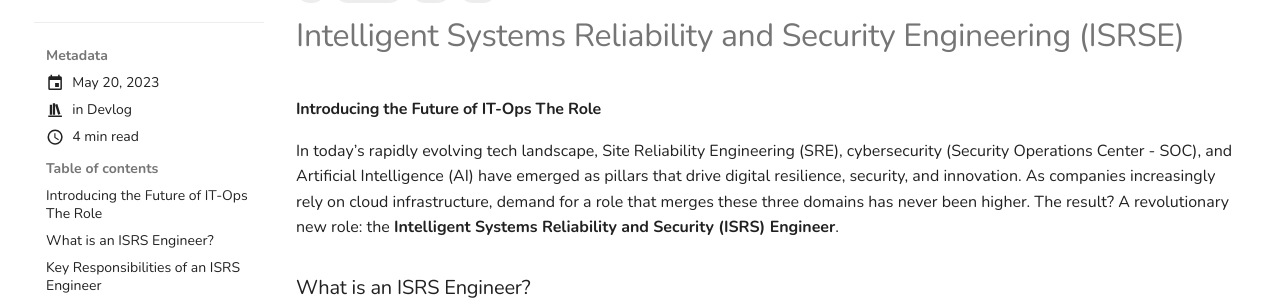
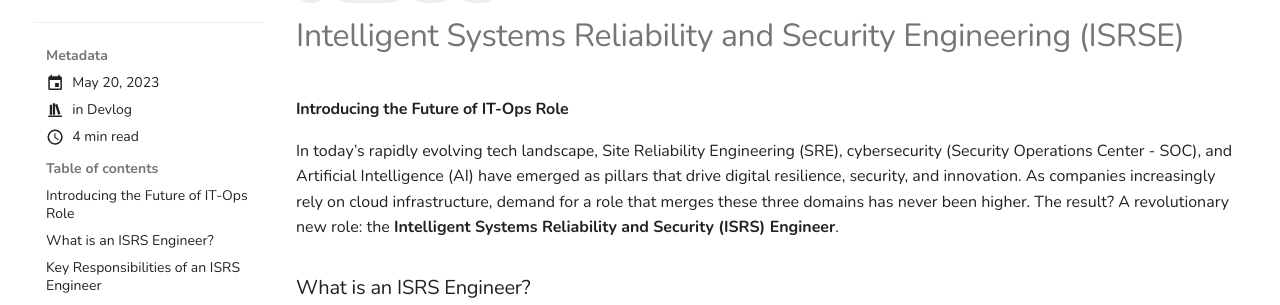
Before and after one commit to nokijfb/8389188babayagaisdfyigaqf, an MkDocs documentation site: the page built from docs/blog/posts/isrse.md, in a window 1280 px wide and 900 px high. Shown: the part 170-475 px from the top of the window. Built offline with MkDocs 1.6.1 and Material for MkDocs 9.7.7, drawn with Linux system fonts in a browser that asks for light colours.

Commit message:
updcontent

```diff
--- a/docs/blog/posts/isrse.md
+++ b/docs/blog/posts/isrse.md
@@ -10,7 +10,7 @@ tags:
 ---
 
 # Intelligent Systems Reliability and Security Engineering (ISRSE)
-#### Introducing the Future of IT-Ops The Role
+#### Introducing the Future of IT-Ops Role
 
 In today’s rapidly evolving tech landscape, Site Reliability Engineering (SRE), cybersecurity (Security Operations Center - SOC), and Artificial Intelligence (AI) have emerged as pillars that drive digital resilience, security, and innovation. As companies increasingly rely on cloud infrastructure, demand for a role that merges these three domains has never been higher. The result? A revolutionary new role: the **Intelligent Systems Reliability and Security (ISRS) Engineer**.<!-- more -->
 
```
